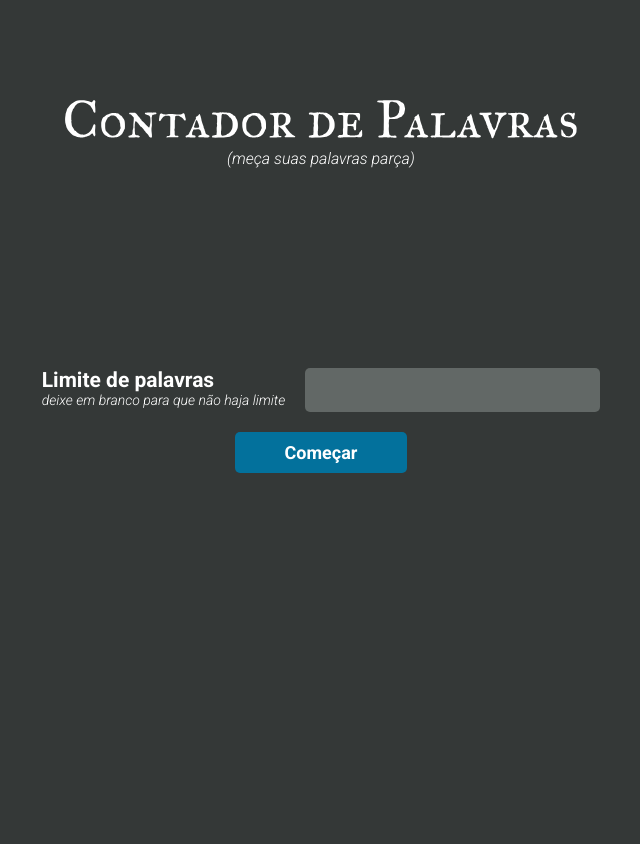
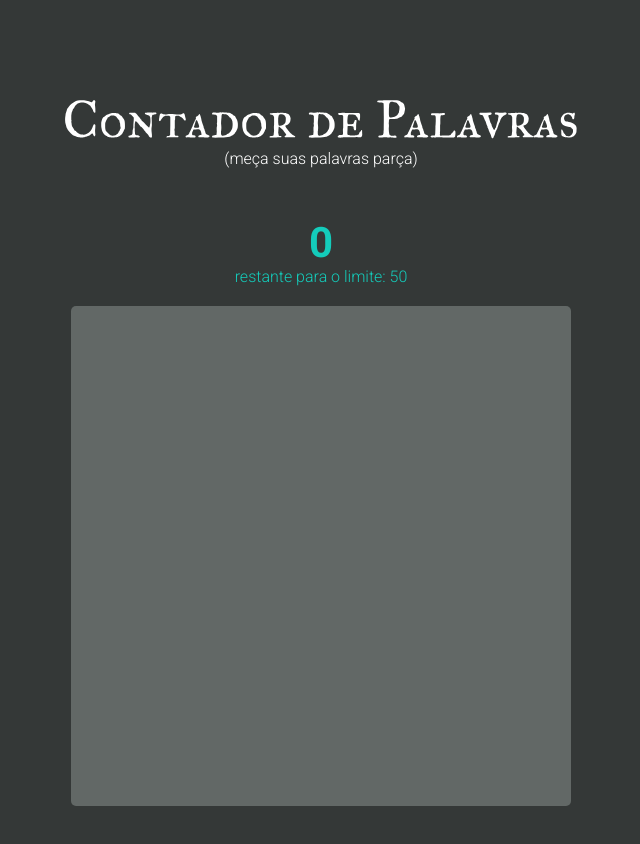
Before and after one commit to lucaszawadneak/WordCounter, an Angular app: page / in a window 1280 px wide. Shown: the top 844 px of the page, without its empty margins (319-959 px from the left). Built offline with nearby package versions, Linux system fonts and the light colour scheme.

Commit message:
Counter style

```diff
--- a/src/app/app.component.html
+++ b/src/app/app.component.html
@@ -1,5 +1,6 @@
 <div id="container">
   <img src="../assets/title.svg" alt="Contador" />
   <p>(meça suas palavras parça)</p>
-  <app-limit></app-limit>
+  <!-- <app-limit></app-limit> -->
+  <app-counter></app-counter>
 </div>
--- a/src/app/components/counter/counter.component.css
+++ b/src/app/components/counter/counter.component.css
@@ -0,0 +1,38 @@
+#container {
+  margin-top: 50px;
+}
+
+#container textarea {
+  resize: none;
+  background-color: #626866;
+  border-radius: 5px;
+  color: #fff;
+  border: 0px;
+  border: 1px;
+  font-size: 14px;
+  padding: 10px;
+  transition: 300ms;
+  font-family: "Roboto", sans-serif;
+  width: 500px;
+  height: 500px;
+}
+
+#container h1 {
+  font-family: "Roboto", sans-serif;
+  font-size: 42px;
+  text-align: center;
+  transition: 300ms;
+}
+#container p {
+  text-align: center;
+  margin-bottom: 20px;
+  transition: 300ms;
+}
+
+.green {
+  color: #14ccbb;
+}
+
+.red {
+  color: #cc1414;
+}
--- a/src/app/components/counter/counter.component.html
+++ b/src/app/components/counter/counter.component.html
@@ -1 +1,5 @@
-<p>counter works!</p>
+<div id="container">
+  <h1 class="green">0</h1>
+  <p class="green">restante para o limite: 50</p>
+  <textarea name="counter" id="counter"></textarea>
+</div>
--- a/src/index.html
+++ b/src/index.html
@@ -8,7 +8,7 @@
     <link rel="icon" type="image/x-icon" href="favicon.ico" />
     <link rel="preconnect" href="https://fonts.gstatic.com" />
     <link
-      href="https://fonts.googleapis.com/css2?family=Roboto:ital,wght@0,400;0,500;0,700;1,300&display=swap"
+      href="https://fonts.googleapis.com/css2?family=Roboto:ital,wght@0,400;0,500;0,700;0,300&display=swap"
       rel="stylesheet"
     />
   </head>
--- a/src/styles.css
+++ b/src/styles.css
@@ -35,6 +35,5 @@ a {
 
 p {
   font-family: "Roboto", sans-serif;
-  font-style: italic;
   font-weight: 300;
 }
```
